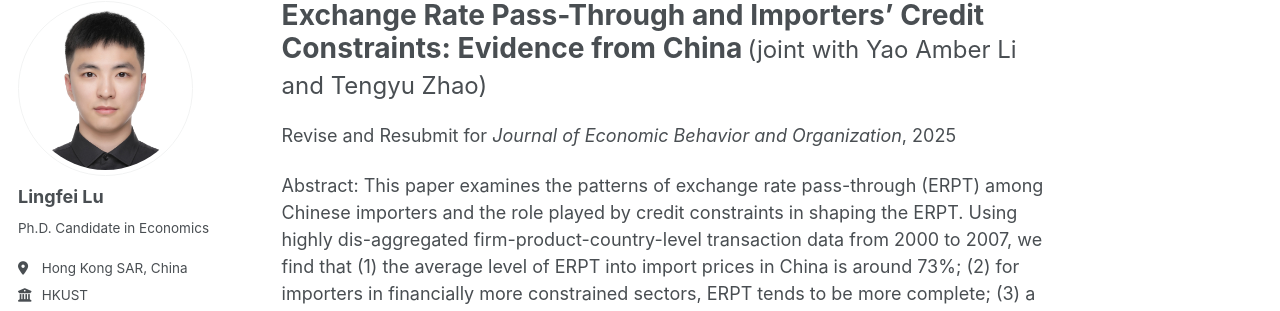
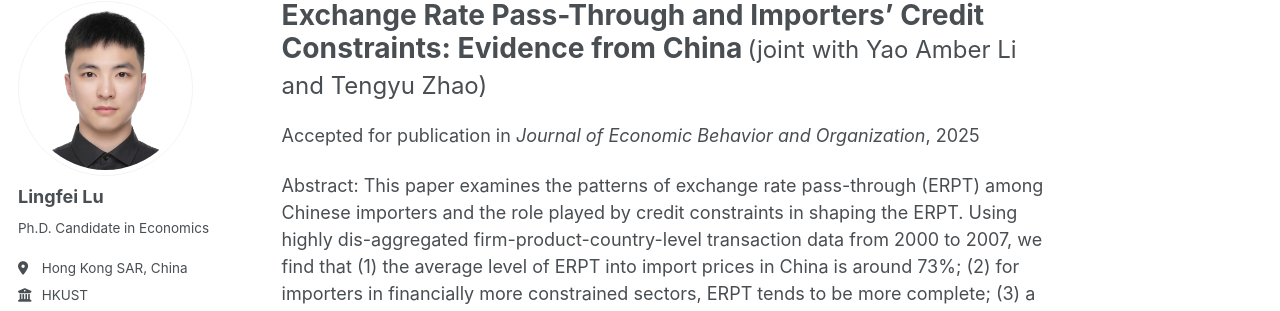
Before and after one commit to lingfei-daniel-lu/lingfei-daniel-lu.github.io, a Jekyll site: the page built from _working_papers/CreditERPT_LLZ_JEBO.md, in a window 1280 px wide and 900 px high. Shown: the part 105-416 px from the top of the window. Built offline with Jekyll 4.4.1, drawn with Linux system fonts in a browser that asks for light colours; some web fonts are replaced.

Commit message:
Update status of acceptance

```diff
--- a/_working_papers/CreditERPT_LLZ_JEBO.md
+++ b/_working_papers/CreditERPT_LLZ_JEBO.md
@@ -2,7 +2,7 @@
 date: 09/01/2025
 collection: working_papers
 permalink: /working_papers/CreditERPT_LLZ_JEBO
-status2: 'revise_resubmit'
+status2: 'accepted'
 venue: "Journal of Economic Behavior and Organization"
 title: "Exchange Rate Pass-Through and Importers' Credit Constraints: Evidence from China"
 excerpt: 'This paper examines the patterns of exchange rate pass-through (ERPT) among Chinese importers and the role played by credit constraints in shaping the ERPT. Using highly dis-aggregated firm-product-country-level transaction data from 2000 to 2007, we find that (1) the average level of ERPT into import prices in China is around 73%; (2) for importers in financially more constrained sectors, ERPT tends to be more complete; (3) a higher degree of import sourcing diversity leads to a less complete pass-through and partially offsets the effects of credit constraints. Our findings demonstrate the significance of credit constraints in governing ERPT into import prices. Furthermore, a more diversified import sourcing network can enhance the ability of importers to cope with exchange rate shocks and help alleviate the impact of financial constraints on international trade.'
```
Also changed, not shown: _working_papers/MPS_LLWY.md (+1 -0 lines).
